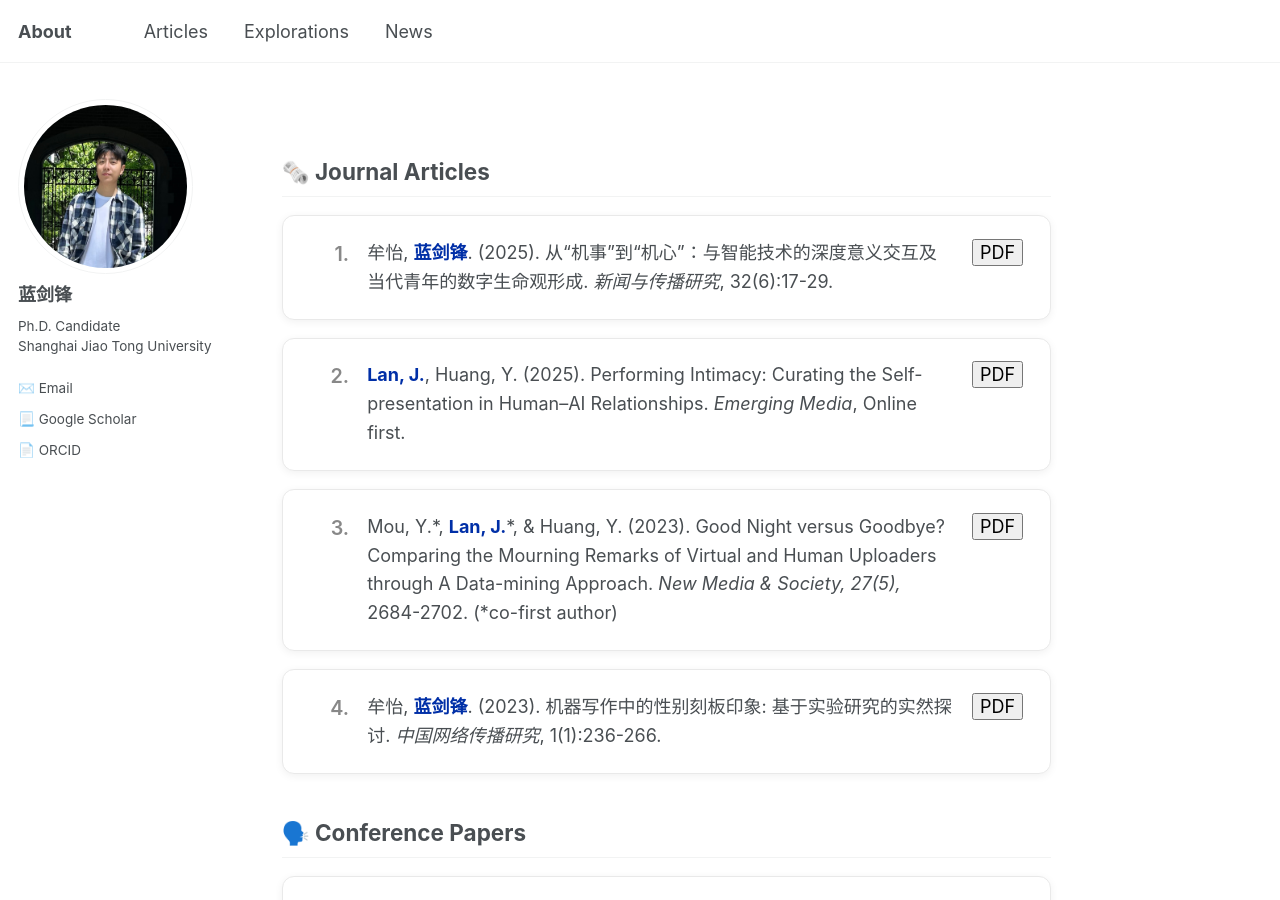
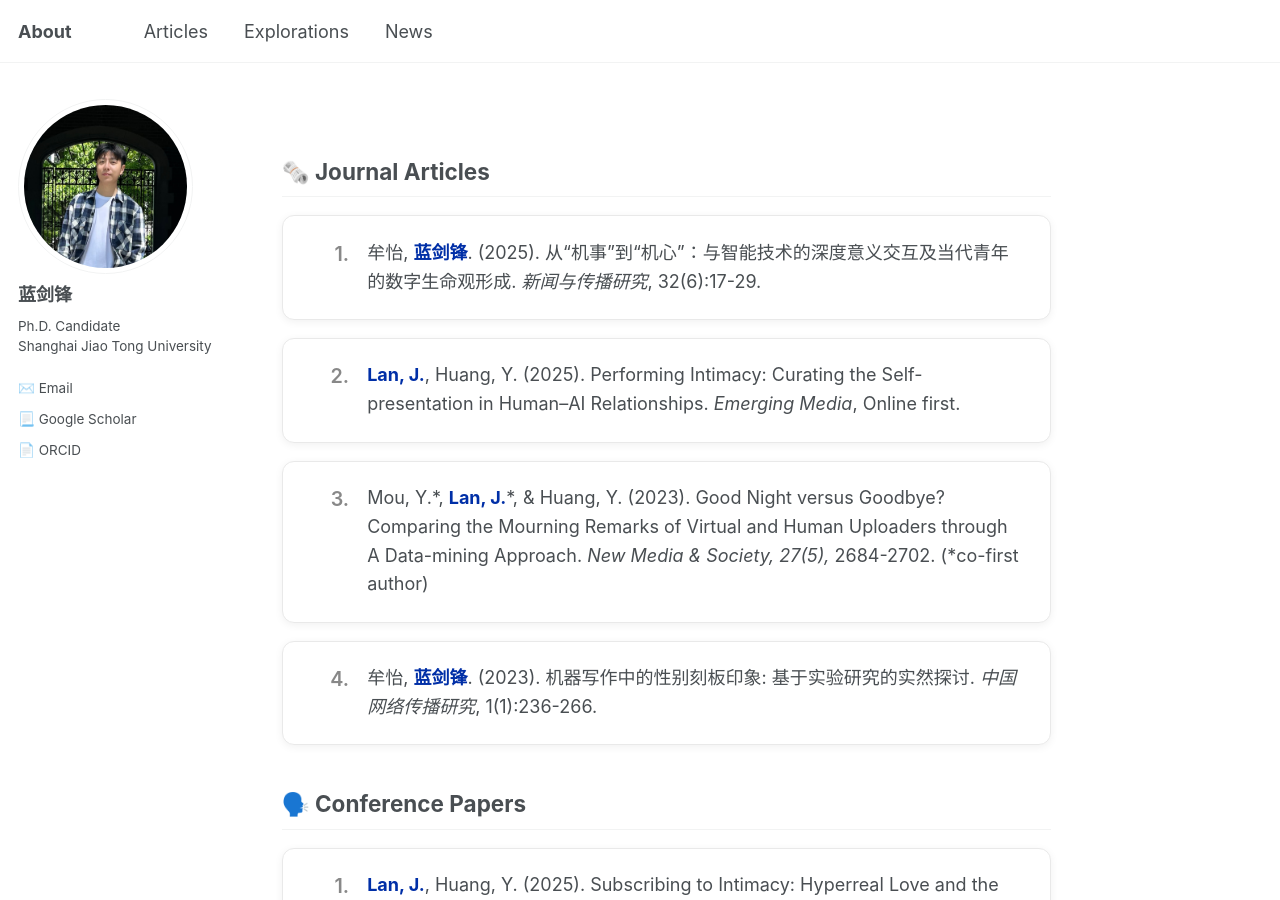
Before and after one commit to jianfenglan/jianfenglan.github.io, a Jekyll site: the page built from articles.md, in a window 1280 px wide and 900 px high. Built offline with Jekyll 4.4.1, drawn with Linux system fonts in a browser that asks for light colours.

Commit message:
Update articles.md

```diff
--- a/articles.md
+++ b/articles.md
@@ -120,26 +120,22 @@ author_profile: true
     <div class="publication-content">
       牟怡, <span class="my-name">蓝剑锋</span>. (2025). 从“机事”到“机心”：与智能技术的深度意义交互及当代青年的数字生命观形成. <em>新闻与传播研究</em>, 32(6):17-29.
     </div>
-     <button class="read-button" data-pdf="{{ '/files/Life_and_Death_in_AI.pdf' | relative_url }}">PDF</button>
   </div>
 
   <div class="publication-card" data-detail="<h2>Performing Intimacy: Curating the Self-presentation in Human–AI Relationships</h2><br>Ever wondered what happens when private chats with an AI go public? 🤔 <br><br> We examined how users of the chatbot Replika perform their 「intimate」 relationships on social media. Turns out, it's a fascinating mix of seeking genuine validation and carefully crafting an idealized self-image. <br><br> We found that sharing these moments isn't just about the human-AI bond, but also about managing our own emotions and social standing. It's a performance for an audience. <br><br> Key questions: <br> 👏🏻 When we post about our AI companions, are we looking for connection or just applause? <br> 🤖 Does sharing these intimate moments online reinforce our self-worth, or does it feed our inner narcissist? <br><br> Here's a model of the motivations and outcomes we discovered: <br> <img src='{{ '/images/EMM_F1.png' | relative_url }}' style='width:100%; border-radius: 8px; margin-top: 1rem; margin-bottom: 1rem;'> <br>Is our AI partner just a character in the story we write about ourselves online? ✨ <br><br>Read at 👉🏻: https://journals.sagepub.com/doi/10.1177/27523543251334157">
     <div class="publication-content">
       <span class="my-name">Lan, J.</span>, Huang, Y. (2025). Performing Intimacy: Curating the Self-presentation in Human–AI Relationships. <em>Emerging Media</em>, Online first.
     </div>
-      <button class="read-button" data-pdf="{{ '/files/Intimacy.pdf' | relative_url }}">PDF</button>
   </div>
   <div class="publication-card" data-detail="<h2>Good Night versus Goodbye? Comparing the Mourning Remarks of Virtual and Human Uploaders through A Data-mining Approach</h2><br>When a virtual idol 「hibernate」, do we say 「Goodbye」 forever, or just 「Good night」 for now? 👋😴 <br><br> We adopted data-mining to compare how young audiences react to the 「death」 of virtual uploader (VUP), human uploader (HUP), and real-world celebrity. The results are surprising! 🤯 <br><br> Mourning for VUPs is very different from for human celebrities. More interestingly, we found that HUPs who don't show their faces are mourned more like VUPs, while those who do are mourned like real people. <br><br> This leads to some big questions about our digital lives: <br> 🤔 Are we starting to treat humans more like machines based on how 「real」 they appear online? <br> 🤖 As virtual beings become more human, are humans online becoming less so? <br><br> Our theoretical hypothesis for this is: <br> <img src='{{ '/images/VUP.png' | relative_url }}' style='width:100%; border-radius: 8px; margin-top: 1rem; margin-bottom: 1rem;'> <br> It's a fascinating look at how technology is changing our concepts of life, death, and even humanity itself. <br><br>Read at 👉🏻: https://journals.sagepub.com/doi/abs/10.1177/14614448231212822">
     <div class="publication-content">
       Mou, Y.*, <span class="my-name">Lan, J.</span>*, & Huang, Y. (2023). Good Night versus Goodbye? Comparing the Mourning Remarks of Virtual and Human Uploaders through A Data-mining Approach. <em>New Media & Society, 27(5),</em> 2684-2702. (*co-first author)
     </div>
-      <button class="read-button" data-pdf="{{ '/files/VUP.pdf' | relative_url }}">PDF</button>
   </div>
   <div class="publication-card" data-detail="<h2>Gender Stereotypes in Perceiving Machine-Written Content: Empirical Evidence Based on an Experimental Study</h2><br>Does it matter if an AI writer is a 「he,」 a 「she,」 or an 「it」? <br><br> This time, we dive into the world of machine-written news to see if we apply real-world gender stereotypes to our silicon authors. Based on the Computers Are Social Actors (CASA) paradigm, we conducted an experiment to see if an article's perceived quality and its author's expertise change when the AI is given a male, female, or neutral name. <br><br> The results show our biases are clear: we judge machine-written content differently based on the gender we associate with it! This reveals the subtle ways our social prejudices extend into the realm of human-machine communication. <br><br> <img src='{{ '/images/Gender.png' | relative_url }}' style='width:100%; border-radius: 8px; margin-top: 1rem; margin-bottom: 1rem;'> <br>This paper is in Chinese.">
     <div class="publication-content">
             牟怡, <span class="my-name">蓝剑锋</span>. (2023). 机器写作中的性别刻板印象: 基于实验研究的实然探讨. <em>中国网络传播研究</em>, 1(1):236-266.
     </div>
-       <button class="read-button" data-pdf="{{ '/files/Gender.pdf' | relative_url }}">PDF</button>
   </div>
 </div>
 
```
